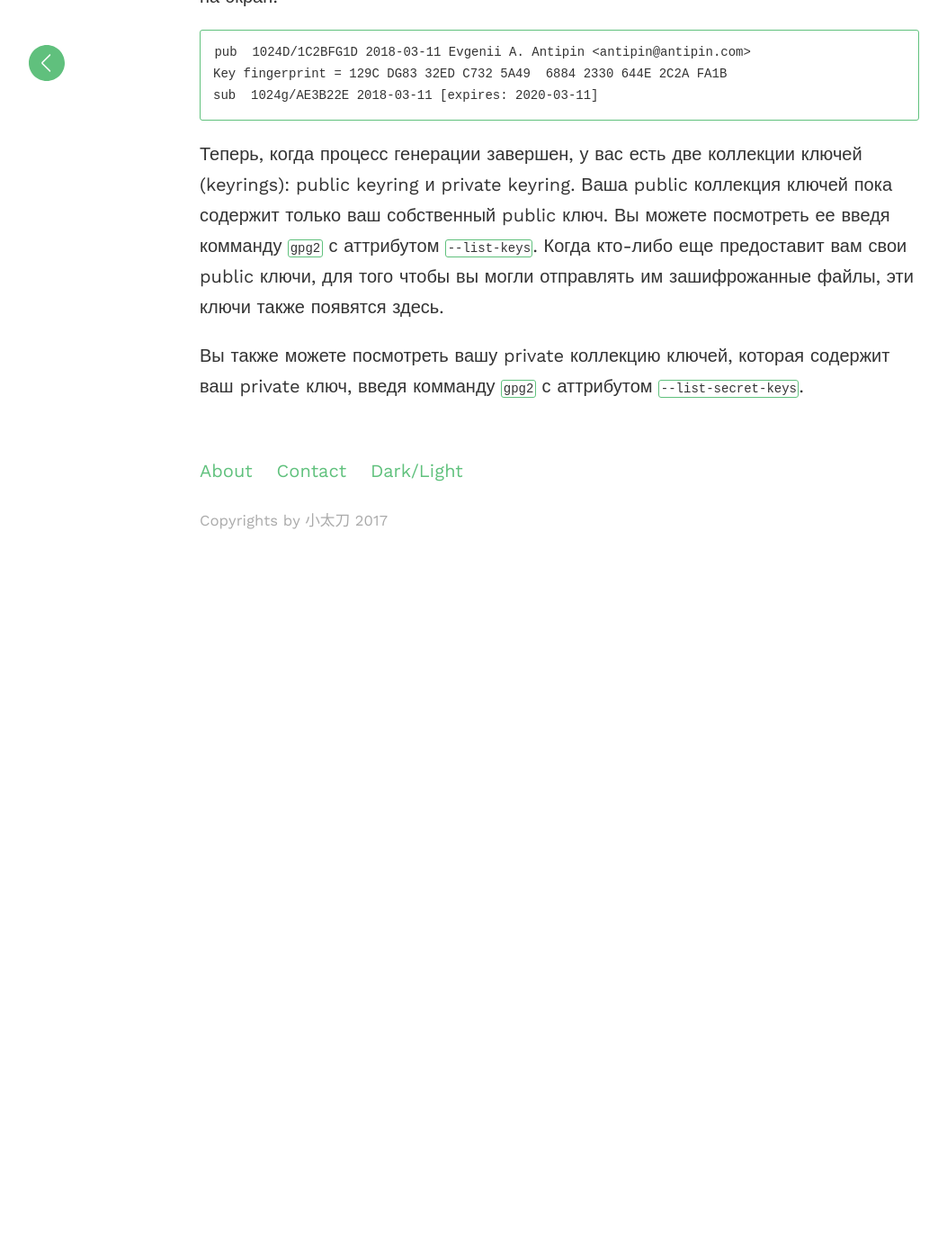
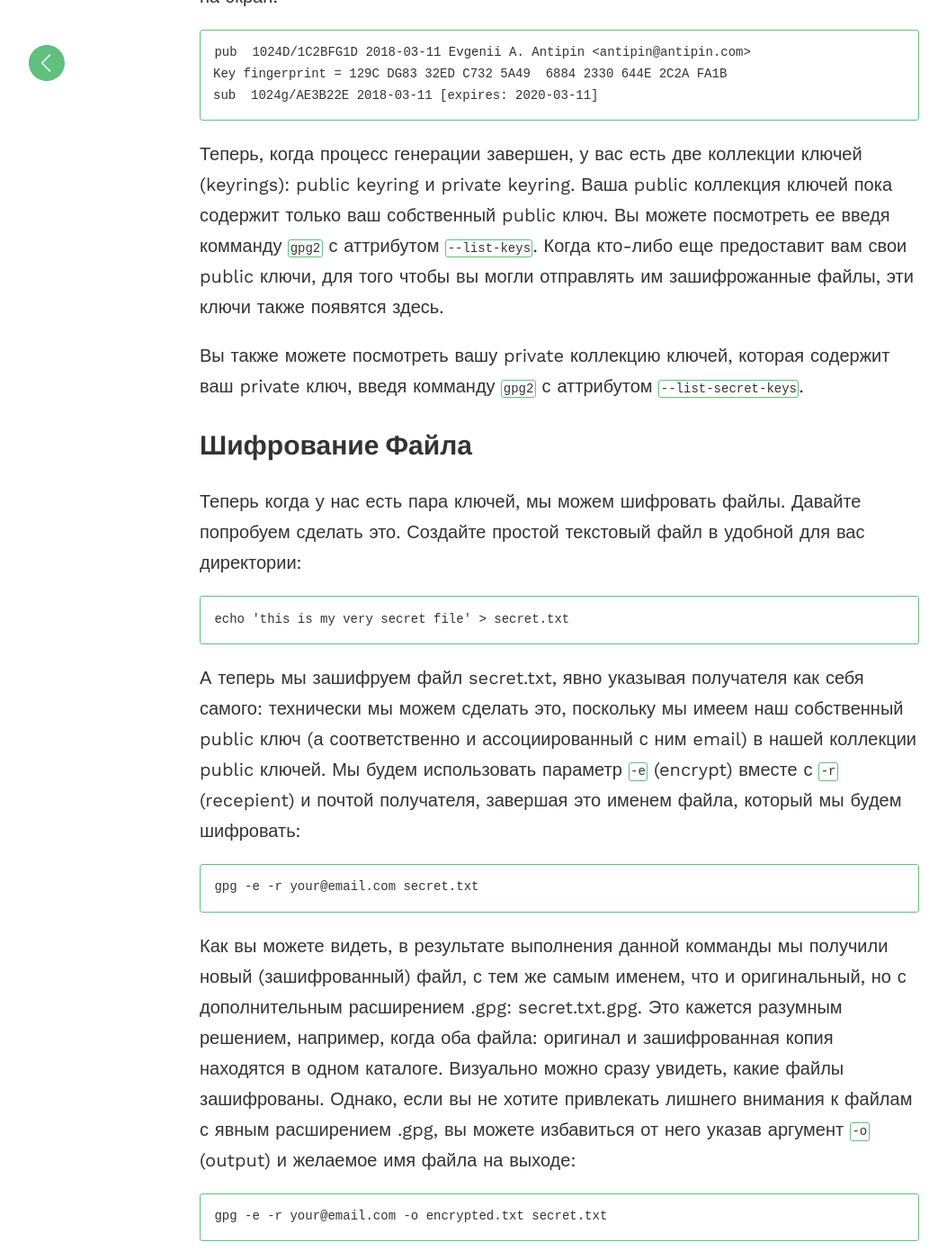
Before and after one commit to evgeniyantipin/evgeniyantipin.github.io, a Jekyll site: the page built from _posts/2018-03-10-gpg2.markdown, in a window 1280 px wide and 1400 px high, scrolled down 2632 px. Shown: the whole window at 90% size, without its empty margins (18-1071 px from the left). Built offline with Jekyll 4.4.1, drawn with Linux system fonts in a browser that asks for light colours; before the commit the page ends 3226 px from its top, so only the background shows below that.

Commit message:
Update 2018-03-10-gpg2.markdown

````diff
--- a/_posts/2018-03-10-gpg2.markdown
+++ b/_posts/2018-03-10-gpg2.markdown
@@ -66,3 +66,20 @@ sub  1024g/AE3B22E 2018-03-11 [expires: 2020-03-11]
 Когда кто-либо еще предоставит вам свои public ключи, для того чтобы вы могли отправлять им зашифрожанные файлы, эти ключи также появятся здесь.
 
 Вы также можете посмотреть вашу private коллекцию ключей, которая содержит ваш private ключ, введя комманду `gpg2` с аттрибутом `--list-secret-keys`.
+
+## Шифрование файла
+Теперь когда у нас есть пара ключей, мы можем шифровать файлы. Давайте попробуем сделать это.
+Создайте простой текстовый файл в удобной для вас директории:
+```bash
+echo 'this is my very secret file' > secret.txt
+```
+А теперь мы зашифруем файл secret.txt, явно указывая получателя как себя самого: технически мы можем сделать это, поскольку мы имеем наш собственный public ключ (а соответственно и ассоциированный с ним email) в нашей коллекции public ключей.
+Мы будем использовать параметр `-e` (encrypt) вместе с `-r` (recepient) и почтой получателя, завершая это именем файла, который мы будем шифровать:
+```bash
+gpg -e -r your@email.com secret.txt
+```
+Как вы можете видеть, в результате выполнения данной комманды мы получили новый (зашифрованный) файл, с тем же самым именем, что и оригинальный, но с дополнительным расширением .gpg: secret.txt.gpg. Это кажется разумным решением, например, когда оба файла: оригинал и зашифрованная копия находятся в одном каталоге. Визуально можно сразу увидеть, какие файлы зашифрованы.
+Однако, если вы не хотите привлекать лишнего внимания к файлам с явным расширением .gpg, вы можете избавиться от него указав аргумент `-o` (output) и желаемое имя файла на выходе:
+```bash
+gpg -e -r your@email.com -о encrypted.txt secret.txt
+```
````
